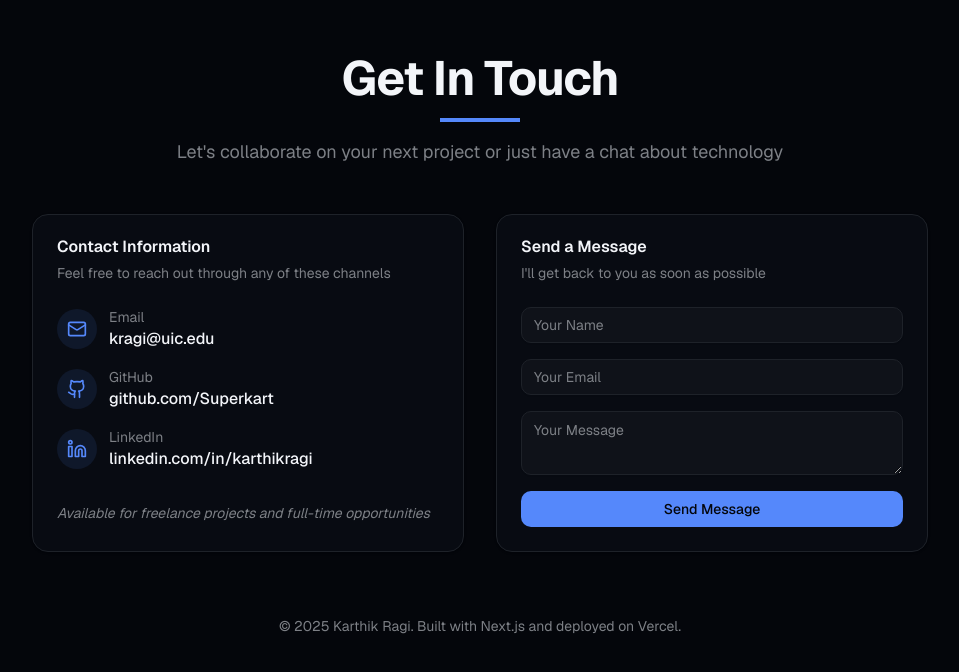
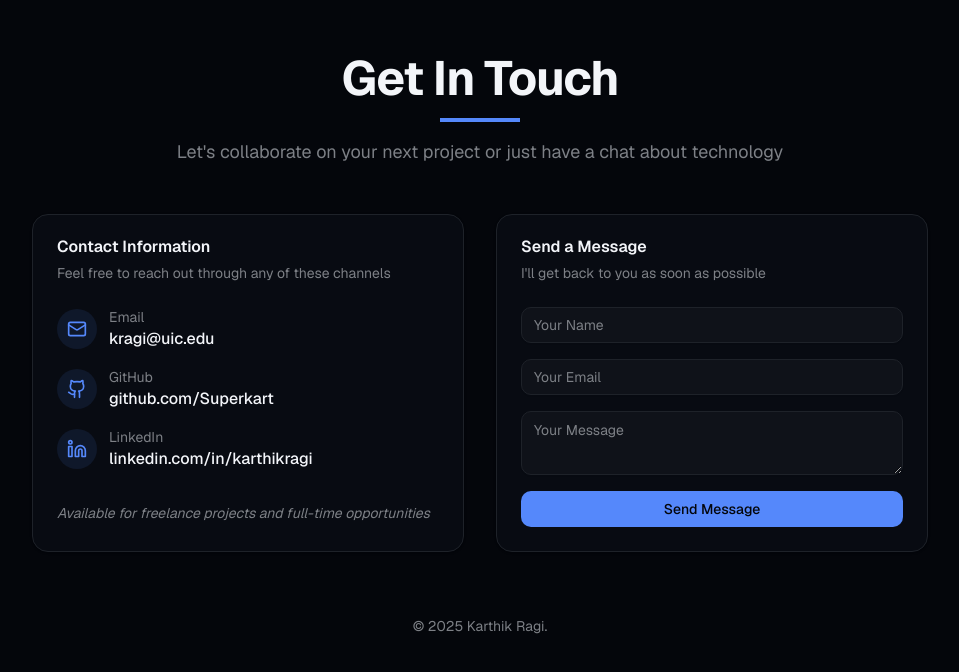
Before and after one commit to Superkart/PortfolioApp, a Next.js app: page / in a window 1280 px wide. Shown: the part 5562-6234 px from the top of the page, without its empty margins (160-1119 px from the left). Built offline with nearby package versions, Linux system fonts and the light colour scheme.

Commit message:
Vercel fix

```diff
--- a/components/contact-section.tsx
+++ b/components/contact-section.tsx
@@ -137,7 +137,7 @@ export function ContactSection() {
           </div>
 
           <div className="mt-16 text-center text-sm text-muted-foreground">
-            <p>© 2025 Karthik Ragi. Built with Next.js and deployed on Vercel.</p>
+            <p>© 2025 Karthik Ragi.</p>
           </div>
         </div>
       </div>
```
